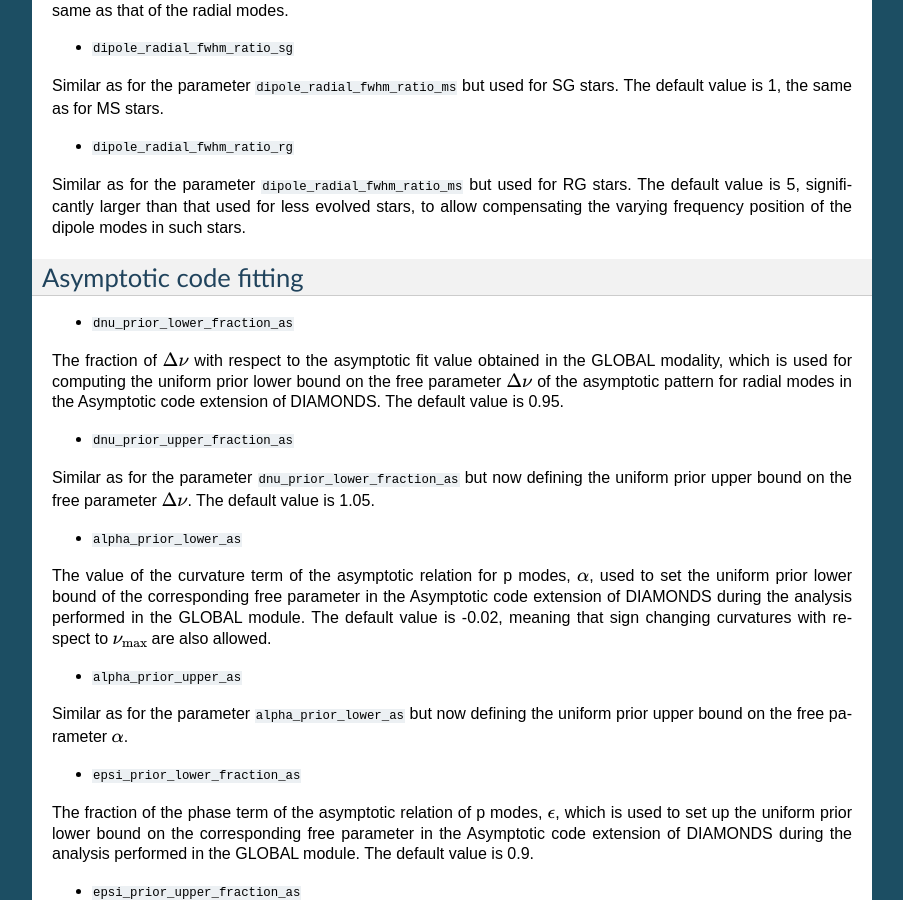
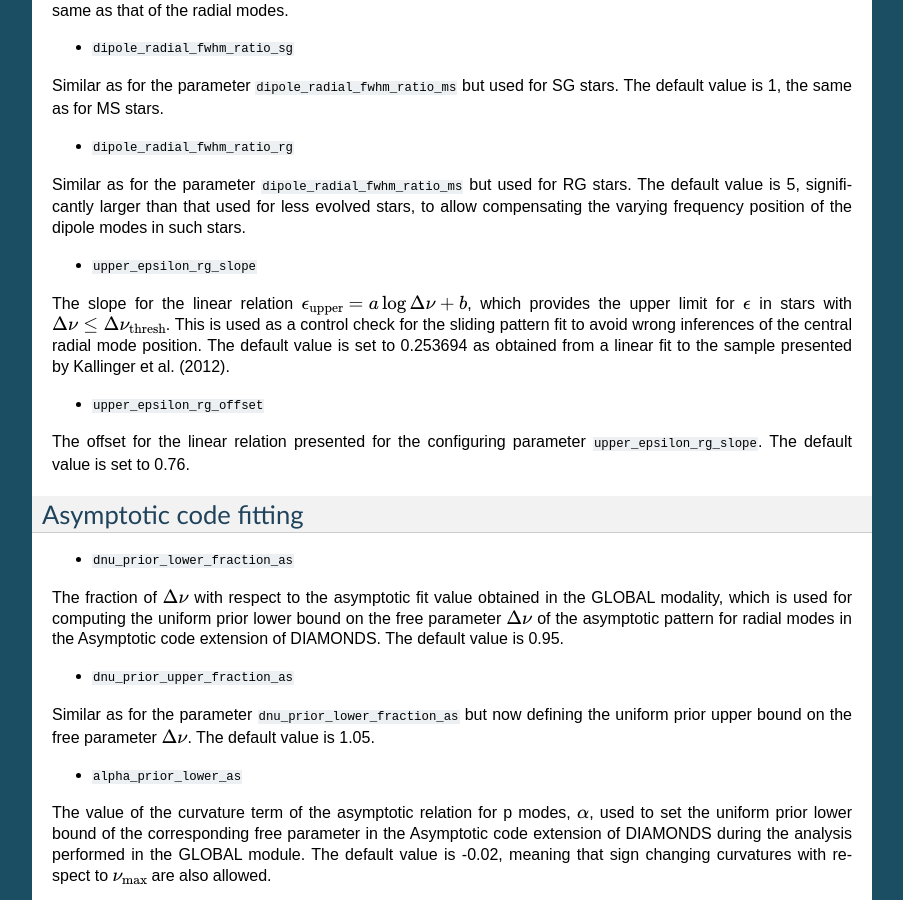
Before and after one commit to EnricoCorsaro/FAMED, a Sphinx documentation site: the page built from docs/source/configuring_parameters.rst, in a window 1280 px wide and 900 px high, scrolled down 16217 px. Shown: the whole window, without its empty margins (198-1101 px from the left). Built offline with Sphinx 7.4.7, drawn with Linux system fonts in a browser that asks for light colours; pages that are not in the unit, such as notebooks, are missing from menus.

Commit message:
Updated readthedocs documentation with the description of the new parameters for improving the sliding-pattern fit (see previous commit).

```diff
--- a/docs/source/configuring_parameters.rst
+++ b/docs/source/configuring_parameters.rst
@@ -411,6 +411,12 @@ Similar as for the parameter ``dipole_radial_fwhm_ratio_ms`` but used for SG sta
 * ``dipole_radial_fwhm_ratio_rg``
 Similar as for the parameter ``dipole_radial_fwhm_ratio_ms`` but used for RG stars. The default value is 5, significantly larger than that used for less evolved stars, to allow compensating the varying frequency position of the dipole modes in such stars.
 
+* ``upper_epsilon_rg_slope``
+The slope for the linear relation :math:`\epsilon_\mathrm{upper} = a \log \Delta\nu + b`, which provides the upper limit for :math:`\epsilon` in stars with :math:`\Delta\nu \leq \Delta\nu_\mathrm{thresh}`. This is used as a control check for the sliding pattern fit to avoid wrong inferences of the central radial mode position. The default value is set to 0.253694 as obtained from a linear fit to the sample presented by Kallinger et al. (2012).
+
+* ``upper_epsilon_rg_offset``
+The offset for the linear relation presented for the configuring parameter ``upper_epsilon_rg_slope``. The default value is set to 0.76.
+
 Asymptotic code fitting
 ^^^^^^^^^^^^^^^^^^^^^^^
 * ``dnu_prior_lower_fraction_as``
```
